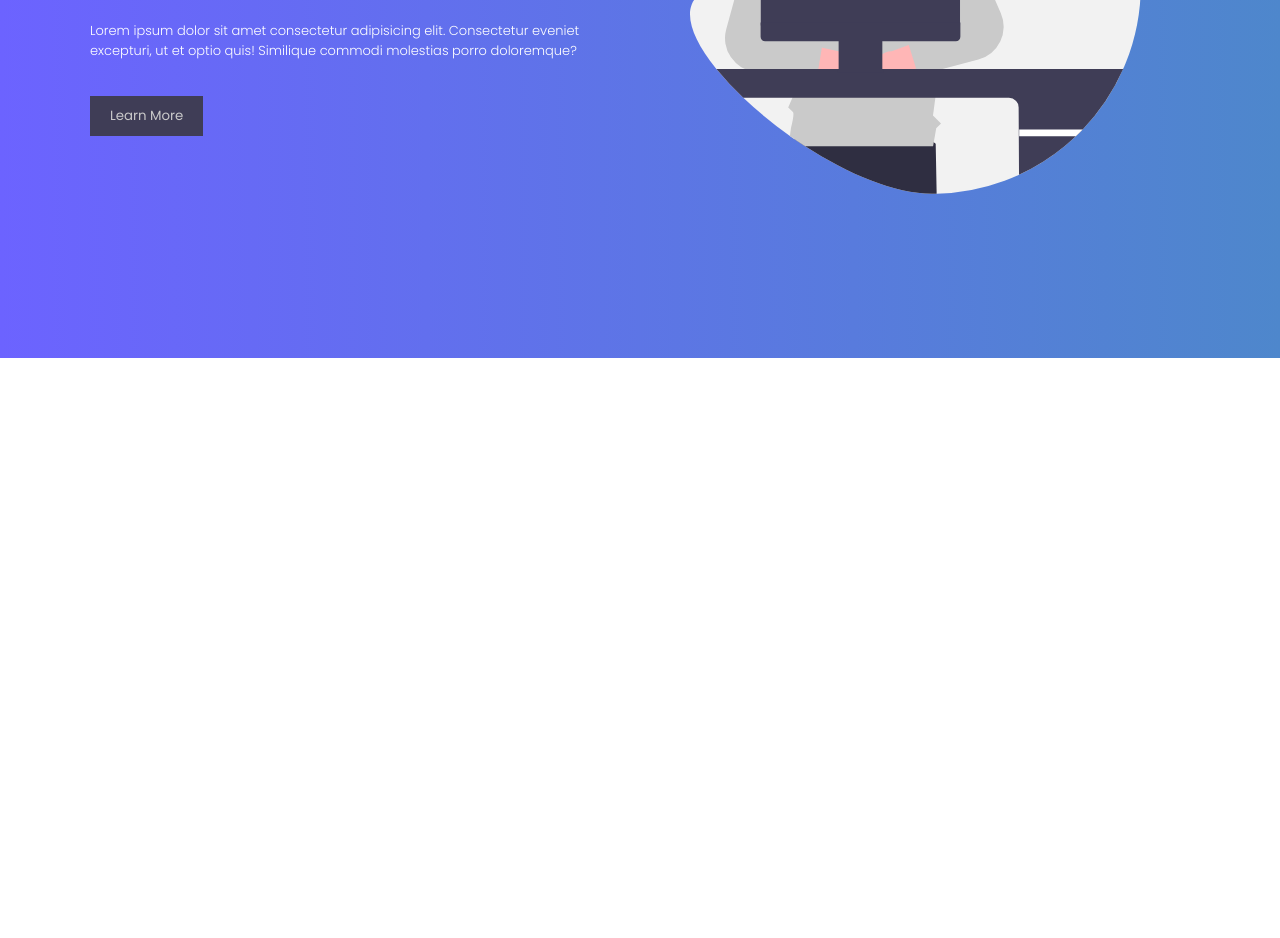
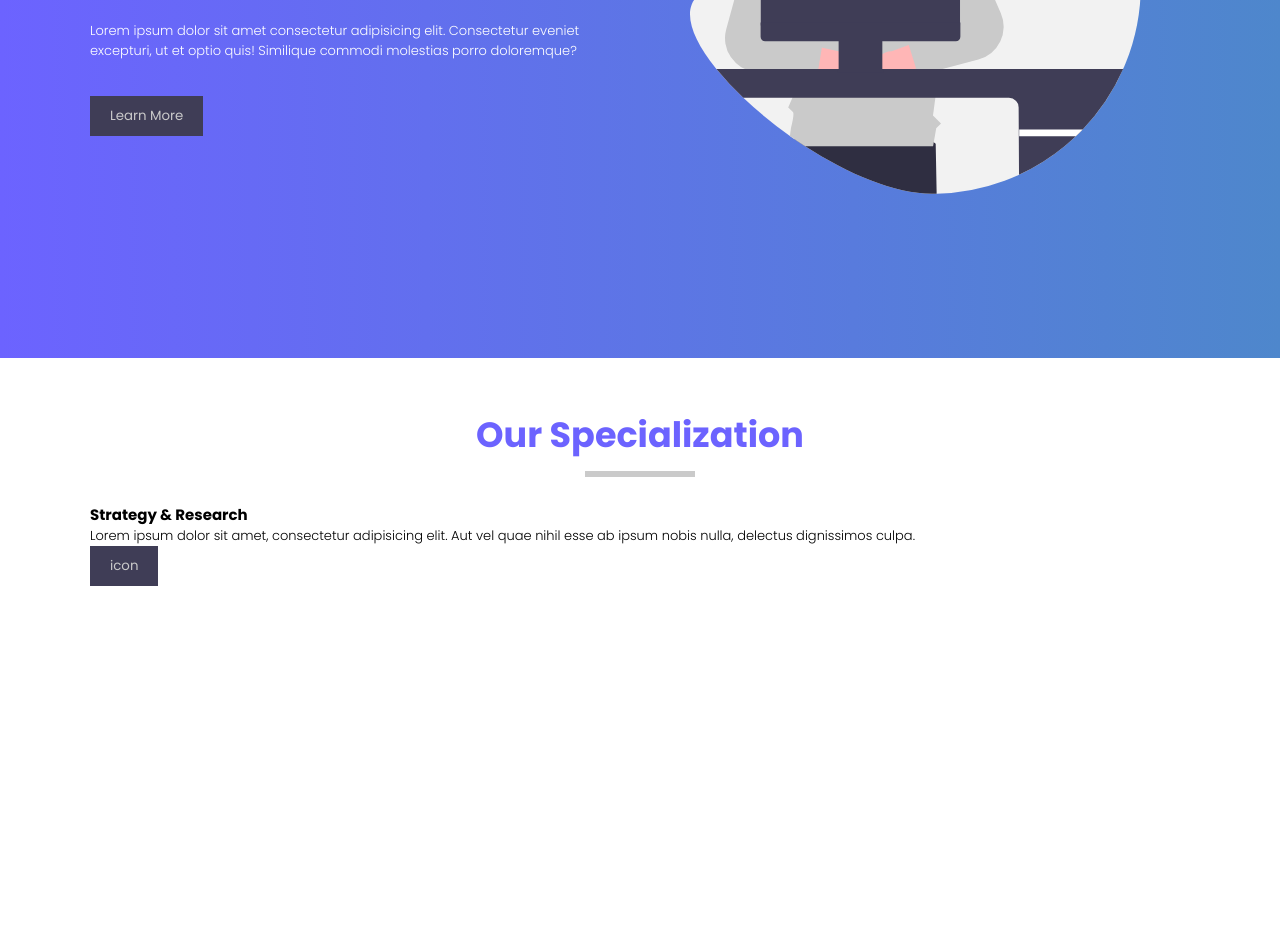
Before and after one commit to najmulmyself/Webie, a website: page index.html in a window 1280 px wide. Shown: the part 442-1380 px from the top of the page. Before the commit the page ends 800 px from the top, so only its background shows below. Drawn offline with Linux system fonts and the light colour scheme.

Commit message:
card section added

```diff
--- a/index.html
+++ b/index.html
@@ -33,7 +33,7 @@
           <h1 class="header__text--primary">
             We Develop Web Application That Users Love
           </h1>
-          <p class="header__text--tertiary">
+          <p class="header__text--tertiary u--para">
             Lorem ipsum dolor sit amet consectetur adipisicing elit. Consectetur
             eveniet excepturi, ut et optio quis! Similique commodi molestias
             porro doloremque?
@@ -46,5 +46,18 @@
         </div>
       </div>
     </header>
+
+    <div class="special--sec container">
+      <h1 class="sec--title u--h1">Our Specialization</h1>
+      <span class="u--border"></span>
+      <div class="card--sec">
+        <div class="card">
+          <img src="#" alt="" class="card__img">
+          <h2 class="u--h2">Strategy & Research</h2>
+          <p class="u--para">Lorem ipsum dolor sit amet, consectetur adipisicing elit. Aut vel quae nihil esse ab ipsum nobis nulla, delectus dignissimos culpa.</p>
+          <button class="btn">icon</button>
+        </div>
+      </div>
+    </div>
   </body>
 </html>
--- /dev/null
+++ b/sass/card.scss
@@ -0,0 +1,8 @@
+.special--sec {
+  background-color: #fff;
+  min-height: 60vh;
+  margin: 5rem 0;
+}
+.sec--title {
+  text-align: center;
+}
--- a/sass/header.scss
+++ b/sass/header.scss
@@ -60,13 +60,13 @@
       font-size: 1.6rem;
       font-weight: 400;
       color: $color-secondary;
+      text-transform: uppercase;
     }
     &--primary {
       font-size: 4rem;
       margin: 3.5rem 0;
     }
     &--tertiary {
-      font-size: 1.3rem;
       margin-bottom: 3.5rem;
     }
   }
--- a/sass/main.scss
+++ b/sass/main.scss
@@ -1,3 +1,5 @@
 @import "./variable.scss";
 @import "./base.scss";
 @import "./header.scss";
+@import "./utilities.scss";
+@import "./card.scss";
--- /dev/null
+++ b/sass/utilities.scss
@@ -0,0 +1,13 @@
+.u--para {
+  font-size: 1.3rem;
+}
+.u--h1 {
+  font-size: 3.5rem;
+  color: $color-primary-dark;
+}
+.u--border {
+  border-bottom: 6px solid $color-tertiary;
+  width: 10%;
+  display: flex;
+  margin: 1rem auto;
+}
```
Also changed, not shown: css/style.css.
